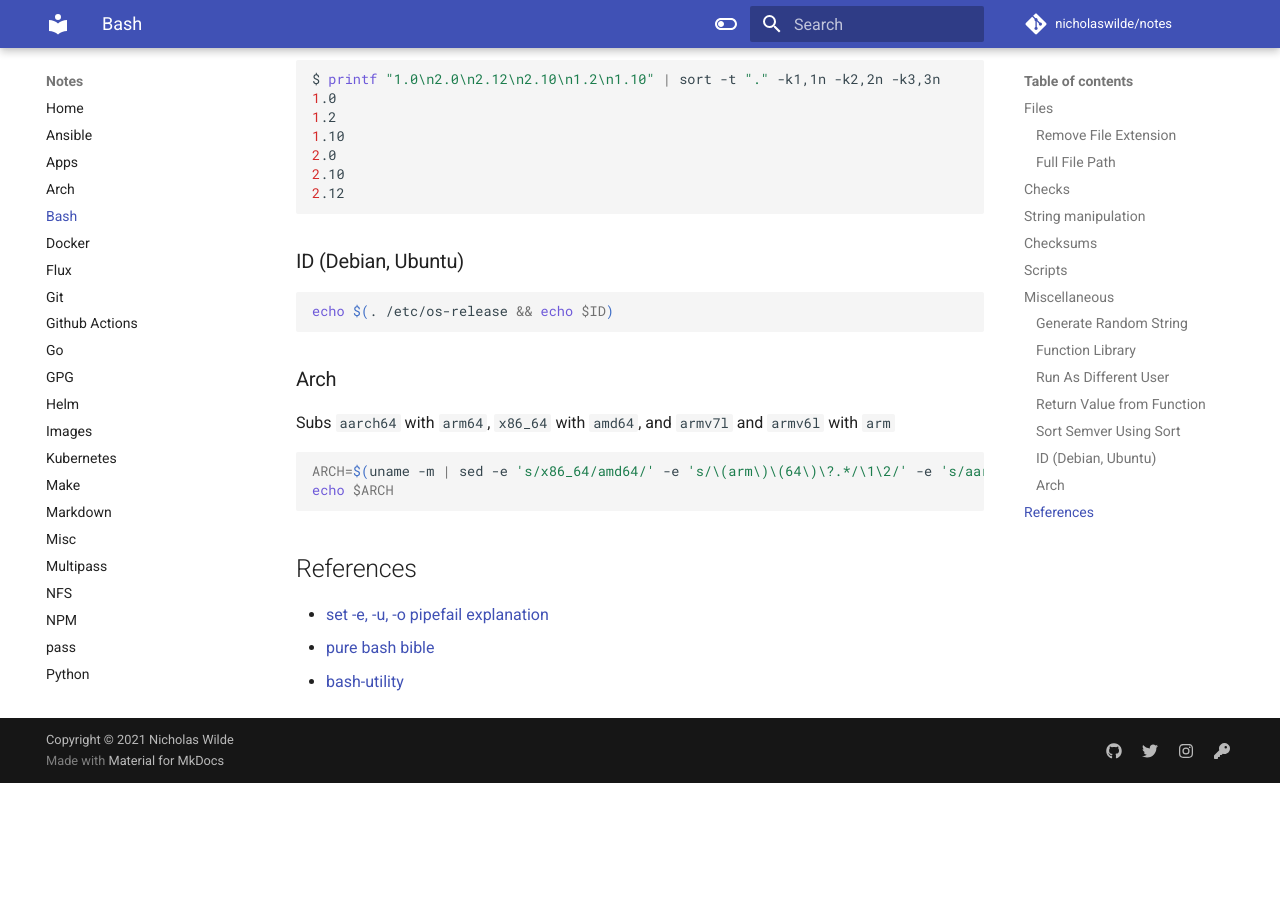
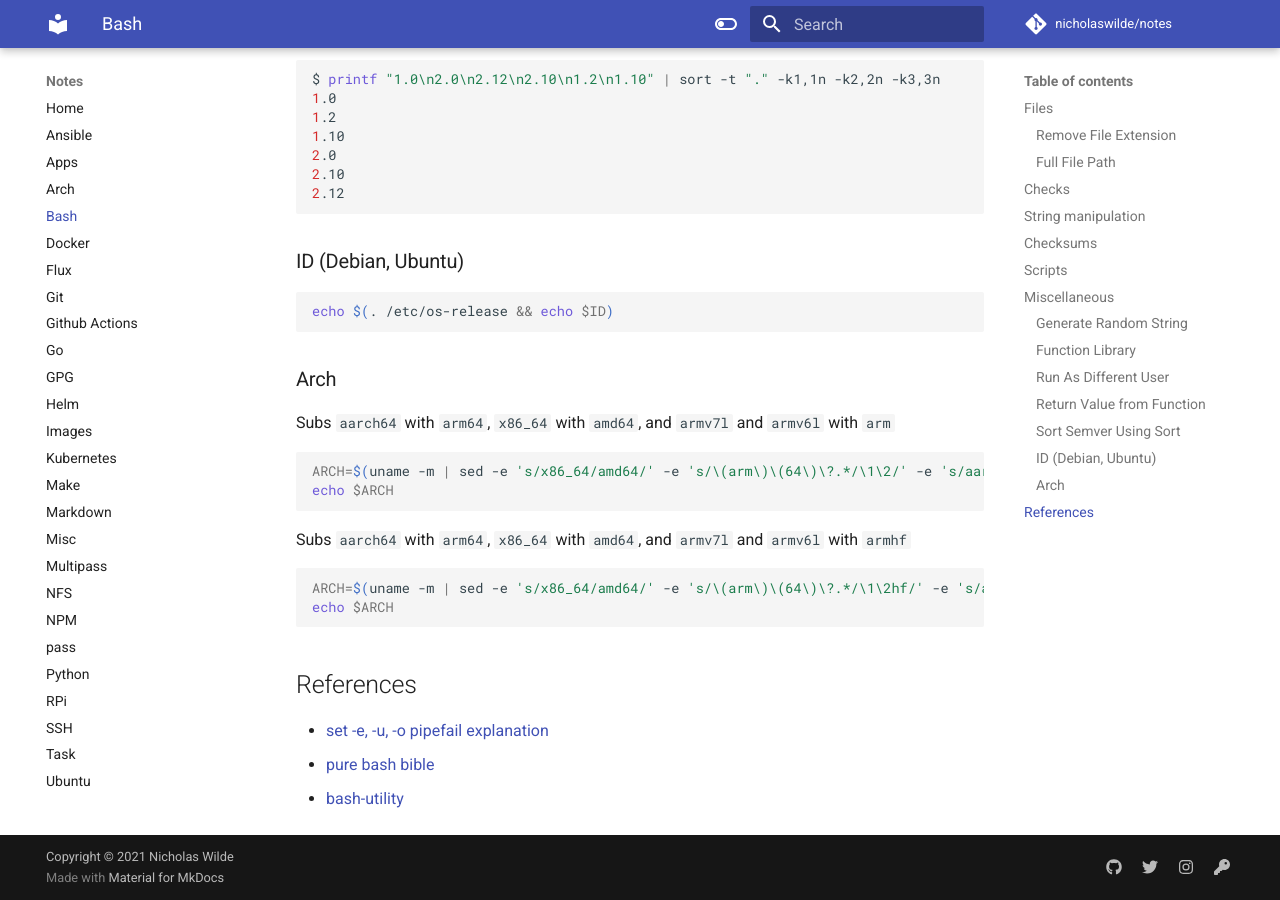
Before and after one commit to nicholaswilde/notes, an MkDocs documentation site: the page built from docs/bash.md, in a window 1280 px wide and 900 px high, scrolled down 6131 px. Built offline with MkDocs 1.6.1 and Material for MkDocs 9.7.7, drawn with Linux system fonts in a browser that asks for light colours; comment, search, counter and statistics services are not loaded; before the commit the page ends 6914 px from its top, so only the background shows below that.

Commit message:
Added armhf version to Arch
Signed-off-by: Nicholas Wilde <ncwilde43@gmail.com>

````diff
--- a/docs/bash.md
+++ b/docs/bash.md
@@ -346,6 +346,13 @@
 echo $ARCH
 ```
 
+Subs `aarch64` with `arm64`, `x86_64` with `amd64`, and `armv7l` and `armv6l` with `armhf`
+
+```shell
+ARCH=$(uname -m | sed -e 's/x86_64/amd64/' -e 's/\(arm\)\(64\)\?.*/\1\2hf/' -e 's/aarch64$/arm64/')
+echo $ARCH
+```
+
 ## References
 
 * [set -e, -u, -o pipefail explanation](https://gist.github.com/mohanpedala/1e2ff5661761d3abd0385e8223e16425)
````
